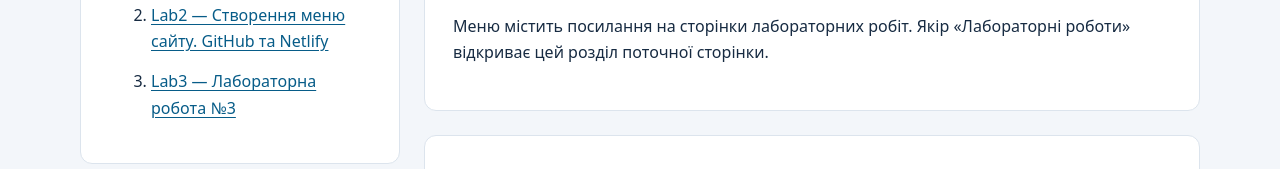
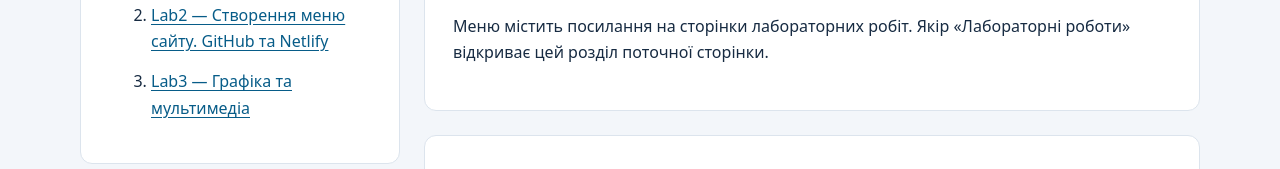
Before and after one commit to vmahas2023-art/ip_labs, a plain HTML site: page index.html in a window 1280 px wide. Shown: the part 421-590 px from the top of the page. Drawn offline with Linux system fonts and the light colour scheme.

Commit message:
Update portfolio menu and Lab3 documentation

```diff
--- a/index.html
+++ b/index.html
@@ -25,7 +25,7 @@
           <ol>
             <li><a href="lab1/">Lab1 — Картка студента</a></li>
             <li><a href="lab2/">Lab2 — Створення меню сайту. GitHub та Netlify</a></li>
-            <li><a href="lab3/">Lab3 — Лабораторна робота №3</a></li>
+            <li><a href="lab3/">Lab3 — Графіка та мультимедіа</a></li>
           </ol>
         </li>
       </ul>
```
Also changed, not shown: README.md.
